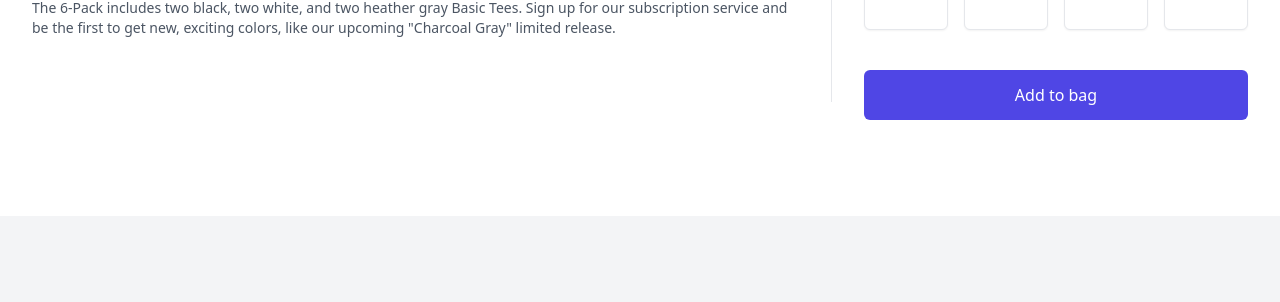
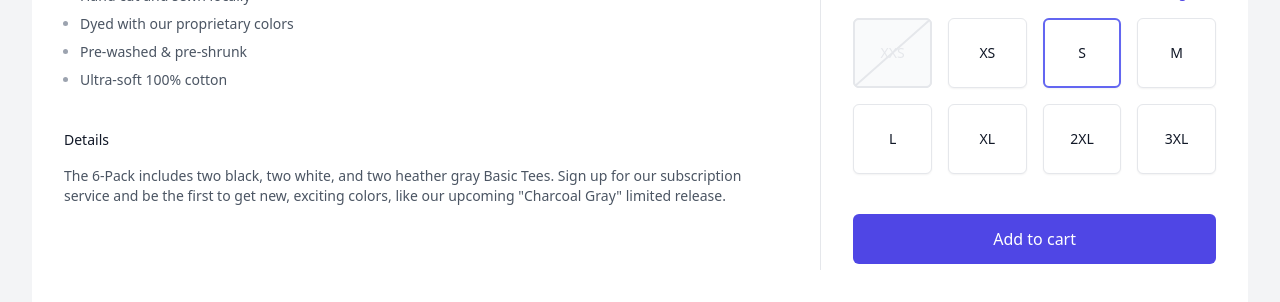
Before and after one commit to AshishM22/insta-cart, a React (Vite) app: page /product-detail in a window 1280 px wide. Shown: the part 1066-1368 px from the top of the page. Before the commit the page ends 1282 px from the top, so only its background shows below. Built offline with nearby package versions, Linux system fonts and the light colour scheme.

Commit message:
Solved the rendering issue of navbar in ProductDetil Page

```diff
--- a/src/App.jsx
+++ b/src/App.jsx
@@ -2,11 +2,10 @@ import LoginPage from "./pages/LoginPage"
 import SignUpPage from "./pages/SignUppage"
 import HomePage from "./pages/HomePage"
 
-import { createRoot } from "react-dom/client"
 import { createBrowserRouter, RouterProvider } from "react-router-dom"
 import CartPage from "./pages/CartPage"
 import CheckoutPage from "./pages/CheckoutPage"
-import ProductDetail from "./features/ProductList/ProductDetail"
+import ProductDetailPage from "./pages/ProductDetailPage"
 
 const router = createBrowserRouter([
   {
@@ -31,7 +30,7 @@ const router = createBrowserRouter([
   },
   {
     path: "/product-detail",
-    element: <ProductDetail></ProductDetail>,
+    element: <ProductDetailPage></ProductDetailPage>,
   },
 ])
 const App = () => {
--- a/src/features/ProductList/ProductDetail.jsx
+++ b/src/features/ProductList/ProductDetail.jsx
@@ -311,7 +311,7 @@ export default function ProductDetail() {
                 type="submit"
                 className="mt-10 flex w-full items-center justify-center rounded-md border border-transparent bg-indigo-600 px-8 py-3 text-base font-medium text-white hover:bg-indigo-700 focus:outline-none focus:ring-2 focus:ring-indigo-500 focus:ring-offset-2"
               >
-                Add to bag
+                Add to cart
               </button>
             </form>
           </div>
--- a/src/pages/ProductDetailPage.jsx
+++ b/src/pages/ProductDetailPage.jsx
@@ -1,5 +1,12 @@
+import NavBar from "../features/NavBar/NavBar"
+import ProductDetail from "../features/ProductList/ProductDetail"
+
 const ProductDetailPage = () => {
-  return <div></div>
+  return (
+    <NavBar>
+      <ProductDetail />
+    </NavBar>
+  )
 }
 
 export default ProductDetailPage
```
